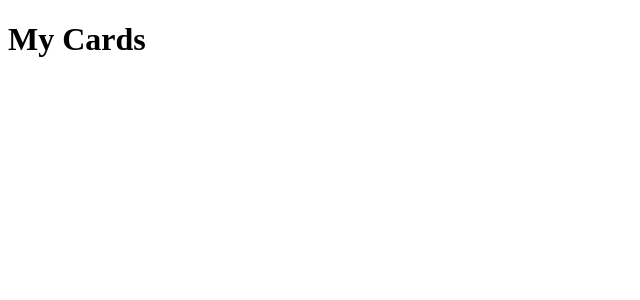
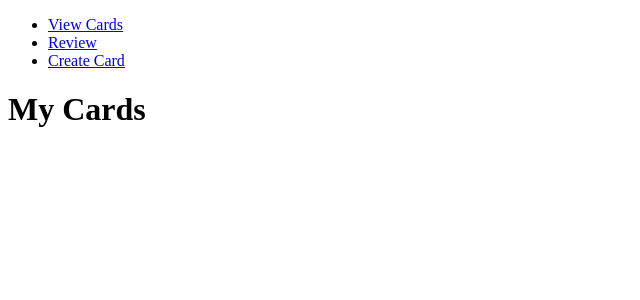
Before and after one commit to ninajhun/react-flash-cards, a React app: page / in a window 1280 px wide. Shown: the top 300 px of the page, without its empty margins (0-640 px from the left). Built offline with nearby package versions, Linux system fonts and the light colour scheme; the HTML template or start-up script is replaced by a standard one.

Commit message:
add setView to nav buttons

```diff
--- a/src/components/app.jsx
+++ b/src/components/app.jsx
@@ -2,6 +2,7 @@ import React from 'react'
 import ViewCards from './view-cards'
 import ReviewCards from './review-cards'
 import CreateCard from './create-card'
+import Nav from './nav'
 
 
 class App extends React.Component {
@@ -20,12 +21,12 @@ class App extends React.Component {
     });
   }
 
-  getView(name){
-    switch(name) {
+  getView(){
+    switch(this.state.view) {
       case 'create-card':
         return <CreateCard />;
       case 'review-cards':
-        return <Review />;
+        return <ReviewCards />;
       case 'view-cards':
         return <ViewCards />;
       default:
@@ -40,7 +41,8 @@ class App extends React.Component {
   render() {
     return (
       <div>
-        { this.getView(this.state.view)}
+        <Nav setView = {this.setView} />
+        { this.getView()}
       </div>
     );
   }
--- /dev/null
+++ b/src/components/nav.jsx
@@ -0,0 +1,22 @@
+import React from 'react'
+
+function Nav(props){
+  return(
+    <ul className="nav nav-pills justify-content-end mt-4">
+       <li className="nav-item mr-2">
+         <a href="#" className="nav-link active" onClick = {() => props.setView("view-cards")}> View Cards </a>
+       </li>
+
+      <li className="nav-item mr-2 ">
+        <a href="#" className="nav-link active" onClick = {() => props.setView("review-cards")}> Review </a>
+      </li>
+
+      <li className="nav-item mr-2">
+        <a href="#" className="nav-link active" onClick = {() => props.setView("create-card")}> Create Card </a>
+      </li>
+     </ul>
+
+  )
+}
+
+export default Nav
--- a/src/components/review-cards.jsx
+++ b/src/components/review-cards.jsx
@@ -2,7 +2,7 @@ import React from "react"
 
 class ReviewCards extends React.Component {
   render() {
-    <h1>Review Cards</h1>
+    return <h1>Review Cards</h1>
   }
 }
 
```
